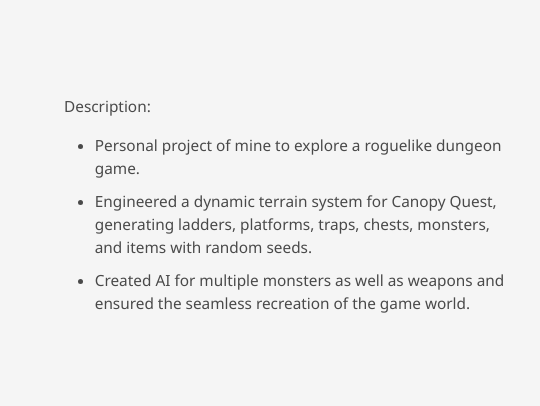
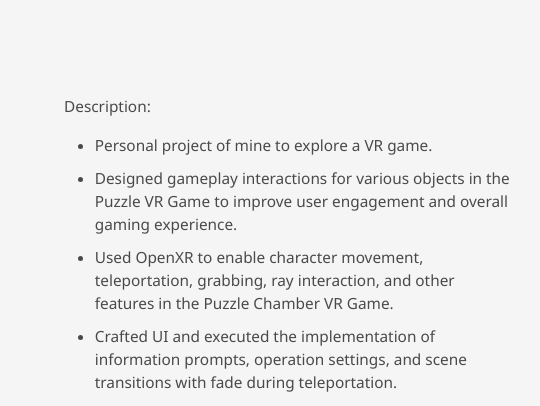
Before and after one commit to Yanggoo/Yanggoo.github.io, a plain HTML site: page index.html in a window 1280 px wide. Shown: the part 2060-2466 px from the top of the page, 576-1116 px from the left. Drawn offline with nearby package versions, Linux system fonts and the light colour scheme; some icons are missing; a web font is replaced by a local one.

Commit message:
Update index.html

```diff
--- a/index.html
+++ b/index.html
@@ -243,9 +243,10 @@
       Description:
       </p>
       <ul>
-        <li>Personal project of mine to explore a roguelike dungeon game.</li>
-        <li>Engineered a dynamic terrain system for Canopy Quest, generating ladders, platforms, traps, chests, monsters, and items with random seeds.</li>
-        <li>Created AI for multiple monsters as well as weapons and ensured the seamless recreation of the game world.
+        <li>Personal project of mine to explore a VR game.</li>
+        <li>Designed gameplay interactions for various objects in the Puzzle VR Game to improve user engagement and overall gaming experience.</li>
+        <li>Used OpenXR to enable character movement, teleportation, grabbing, ray interaction, and other features in the Puzzle Chamber VR Game.</li>
+        <li>Crafted UI and executed the implementation of information prompts, operation settings, and scene transitions with fade during teleportation.</li>
       </ul>
         </div>
         </div>
```
